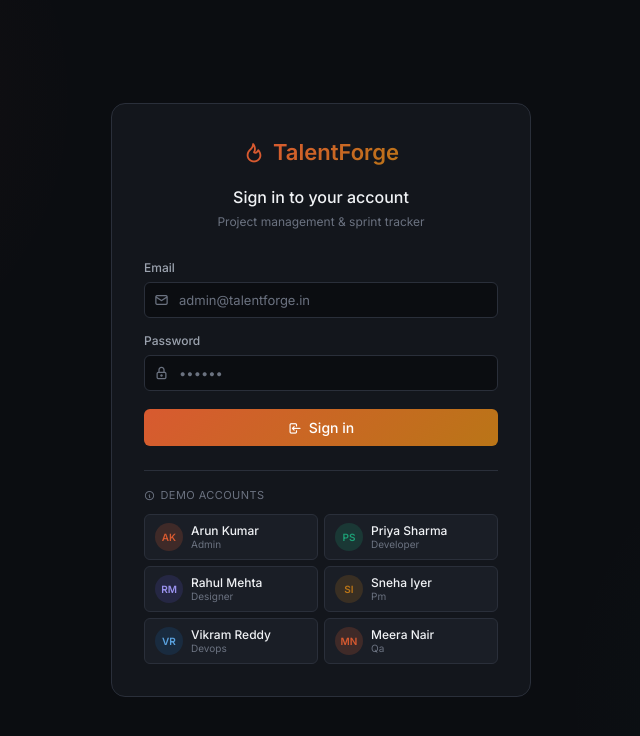
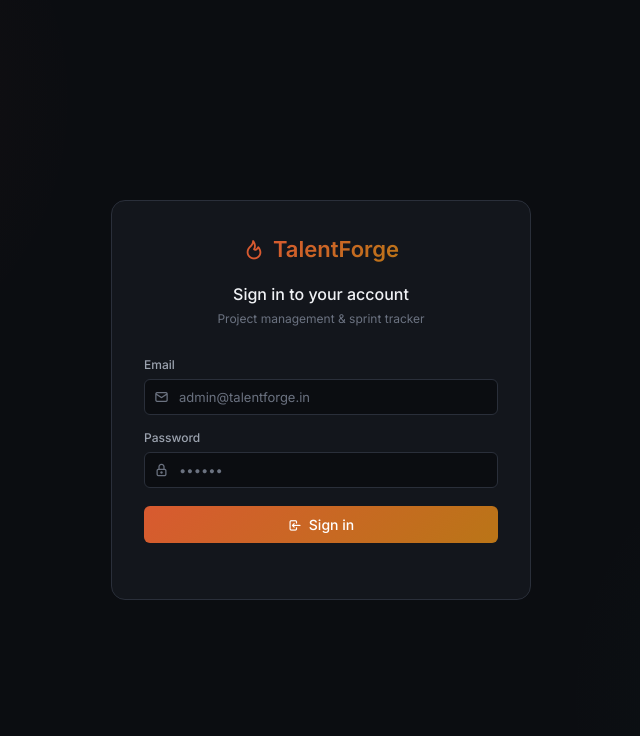
Before and after one commit to carthworks/talentforge-plan, a Next.js app: page /login in a window 1280 px wide. Shown: the top 736 px of the page, without its empty margins (319-959 px from the left). Built offline with nearby package versions, Linux system fonts and the light colour scheme.

Commit message:
feat: implement login authentication page and home documentation page layout

```diff
--- a/app/login/page.tsx
+++ b/app/login/page.tsx
@@ -1,8 +1,8 @@
 'use client';
 
-import { useState, useEffect, FormEvent } from 'react';
+import { STATIC_USERS, useAuth } from '@/lib/auth';
 import { useRouter } from 'next/navigation';
-import { useAuth, STATIC_USERS } from '@/lib/auth';
+import { FormEvent, useEffect, useState } from 'react';
 
 export default function LoginPage() {
   const { login, user } = useAuth();
@@ -97,7 +97,7 @@ export default function LoginPage() {
           </button>
         </form>
 
-        <div className="login-demo">
+        <div className="login-demo" style={{ display: 'none' }}>
           <p className="login-demo-title">
             <i className="ti ti-info-circle" aria-hidden="true" /> Demo accounts
           </p>
--- a/app/page.tsx
+++ b/app/page.tsx
@@ -1,7 +1,7 @@
 'use client';
 
+import Image from 'next/image';
 import { useState } from 'react';
-import Image from 'next/image';
 
 /* ─── Collapsible Section ──────────────────────────────── */
 function Section({
@@ -65,7 +65,7 @@ export default function HomePage() {
             AI-scored, blockchain-certified engineers — across CS, Mechanical,
             ECE, and Civil — in under 10 minutes.
           </p>
-          <div className="hero-kpis animate-in animate-delay-3">
+          {/* <div className="hero-kpis animate-in animate-delay-3 hidden lg:block hide ">
             {[
               { label: 'Funding Ask', value: '₹25 Cr', note: 'Seed Round' },
               { label: 'Year 2 ARR', value: '₹246 Cr', note: '8 revenue streams' },
@@ -78,7 +78,7 @@ export default function HomePage() {
                 <div className="kpi-note">{k.note}</div>
               </div>
             ))}
-          </div>
+          </div> */}
           <div className="hero-image animate-in animate-delay-4">
             <Image
               src="/student-journey.jpeg"
```
